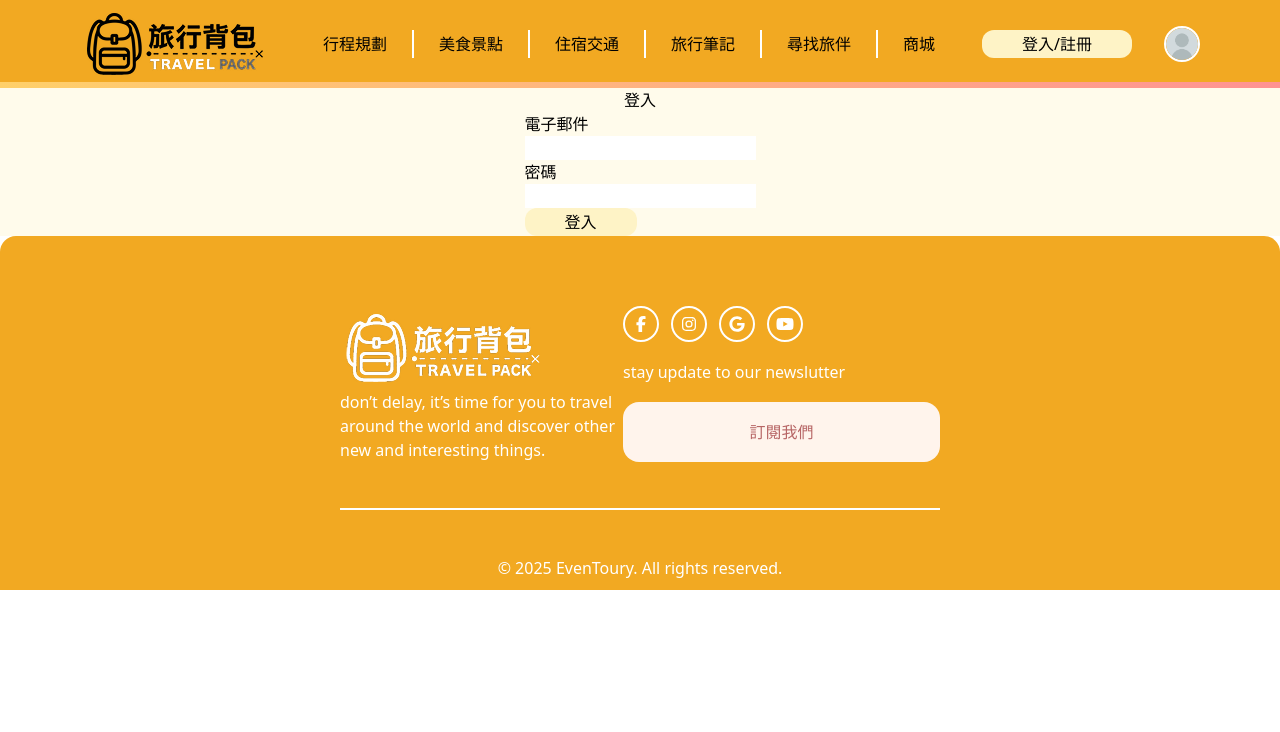
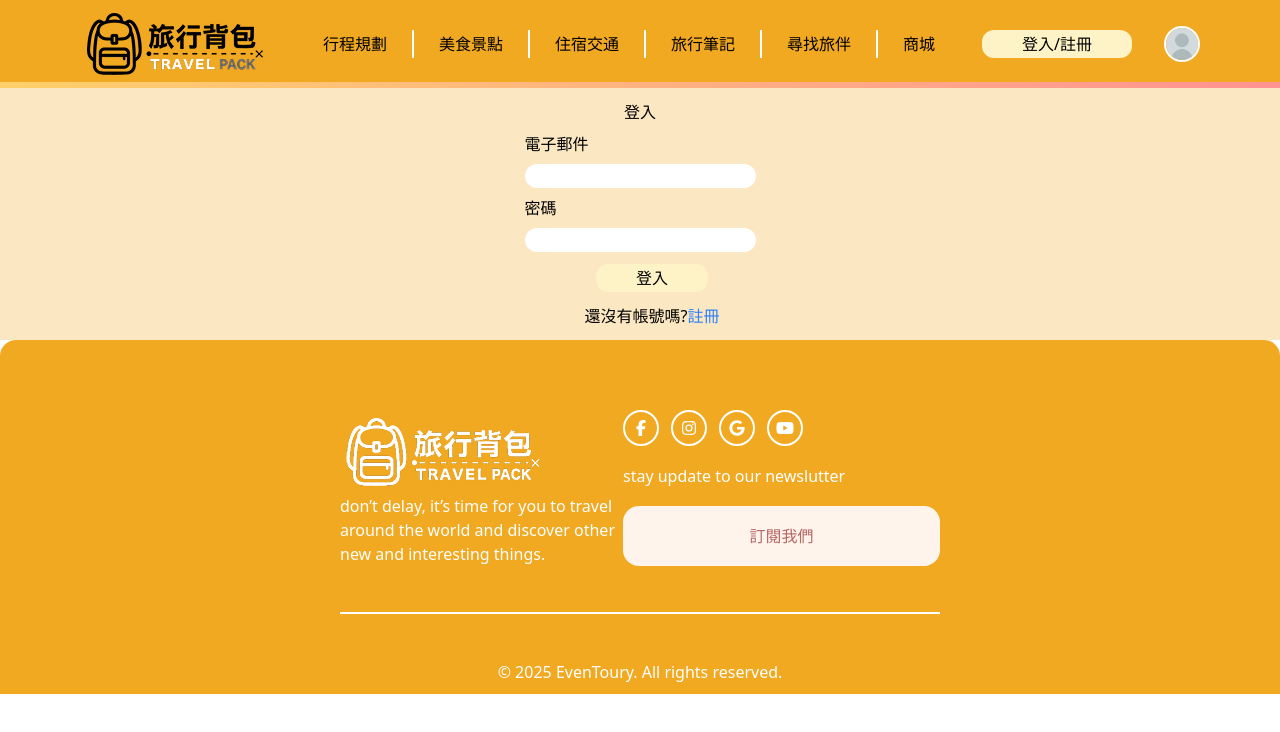
Before and after one commit to jetp02-25-team-a/frontend, a Next.js app: page /member/login in a window 1280 px wide. Shown: the top 732 px of the page. Built offline with nearby package versions, Linux system fonts and the light colour scheme.

Commit message:
user card

```diff
--- a/app/member/edit/[user_id]/page.tsx
+++ b/app/member/edit/[user_id]/page.tsx
@@ -1,6 +1,6 @@
 'use client';
 
-import React, { useState, useEffect, ChangeEvent } from 'react';
+import React, { useState, useEffect, ChangeEvent, useRef } from 'react';
 import { useAuth, useAuthRequired } from '../../../../hooks/use-Auth';
 import { useParams } from 'next/navigation';
 import { ApiResponse } from '../../_interfaces/userData';
@@ -30,6 +30,7 @@ export default function UserIdPage() {
   const { user_id } = useParams();
   const [userData, setUserData] = useState(userDataInit);
   const [selectedFile, setSelectedFile] = useState<SelectedFile>(null);
+  const fileInputRef = useRef<HTMLInputElement>(null);
   const router = useRouter();
 
   //資料拿取
@@ -102,13 +103,20 @@ export default function UserIdPage() {
     }
   };
 
+  const handleButtonClick = () => {
+    fileInputRef.current?.click();
+  };
+
   useEffect(() => {
     getUserData();
   }, []);
   return (
     <>
       <form onSubmit={handleSubmit}>
-        <div>
+        <div className="bg-[#FBE7C1]">
+          <div className="bg-white  rounded-[15] flex flex-col items-center w-fit p-5 mx-auto ">
+            <div className="flex items-center">
+              <div className="mx-5 ">
                 <Image
                   src={
                     selectedFile
@@ -120,34 +128,60 @@ export default function UserIdPage() {
                   alt=""
                   height={100}
                   width={100}
+                  className="rounded-full"
                 />
-          <h1>更改頭像</h1>
-          <input type="file" onChange={handleFileChange} />
-          <h1>顯示名稱</h1>
+                <input
+                  type="file"
+                  onChange={handleFileChange}
+                  ref={fileInputRef}
+                  className="hidden "
+                />
+
+                <button
+                  type="button"
+                  onClick={handleButtonClick}
+                  className="mt-2 bg-gray-200 hover:bg-gray-300 text-sm py-1 px-3 rounded mt-5"
+                >
+                  選擇新頭像
+                </button>
+              </div>
+              <div>
+                <h1 className="mt-1.5">顯示名稱</h1>
                 <input
                   type="text"
                   placeholder={'尚未設定'}
                   value={userData.data.nickname || ''}
                   name="nickname"
                   onChange={handleFieldChange}
+                  className="bg-[#FBE7C1] mt-1.5"
                 />
-          <h1>全名(訂單顯示名稱)</h1>
+                <h1 className="mt-1.5">全名(訂單顯示名稱)</h1>
                 <input
                   type="text"
                   placeholder={'尚未設定'}
                   value={userData.data.fullName || ''}
                   name="fullName"
                   onChange={handleFieldChange}
+                  className="bg-[#FBE7C1] mt-1.5"
                 />
-          <h1>關於我</h1>
+                <h1 className="mt-1.5">關於我</h1>
                 <textarea
                   placeholder={'介紹你自己!'}
                   value={userData.data.description || ''}
                   name="description"
                   onChange={handleFieldChange}
+                  className="bg-[#FBE7C1] mt-1.5"
                 />
               </div>
-        <button type="submit">儲存</button>
+            </div>
+            <button
+              type="submit"
+              className="bg-[#F2A922] px-10 py-0.5 rounded-xl text-white mt-5"
+            >
+              儲存
+            </button>
+          </div>
+        </div>
       </form>
     </>
   );
--- a/app/member/login/page.tsx
+++ b/app/member/login/page.tsx
@@ -2,6 +2,7 @@
 
 import React, { useState, useEffect } from 'react';
 import { useAuth } from '../../../hooks/use-Auth';
+import Link from 'next/link';
 
 export default function Page() {
   const [data, setData] = useState({
@@ -23,29 +24,29 @@ export default function Page() {
 
   return (
     <>
-      <div className="w-screen h-full flex items-center justify-center bg-amber-50">
+      <div className="w-screen h-full flex items-center justify-center bg-[#FBE7C1] ">
         <form onSubmit={handleSubmit}>
-          <div className=" w-full justify-center flex">
+          <div className=" w-full justify-center flex mt-3">
             <h1>登入</h1>
           </div>
-          <h2>電子郵件</h2>
+          <h2 className=" mt-2">電子郵件</h2>
           <input
-            className="bg-white"
+            className="bg-white mt-2 rounded-xl"
             type="text"
             name="email"
             value={data.email}
             onChange={handleFieldChange}
           />
-          <h2>密碼</h2>
+          <h2 className=" mt-2">密碼</h2>
           <input
-            className="bg-white"
+            className="bg-white mt-2 rounded-xl"
             type="text"
             name="password"
             value={data.password}
             onChange={handleFieldChange}
           />
 
-          <div>
+          <div className=" w-full justify-center flex m-3">
             <button
               onClick={() => {
                 login(data.email, data.password);
@@ -55,6 +56,14 @@ export default function Page() {
               登入
             </button>
           </div>
+          <div className=" w-full justify-center flex m-3">
+            <p>
+              還沒有帳號嗎?
+              <Link href={`/member/sign_up`} className="text-blue-500">
+                註冊
+              </Link>
+            </p>
+          </div>
         </form>
       </div>
     </>
```
Lines whose indentation alone changed are shown as unchanged.
